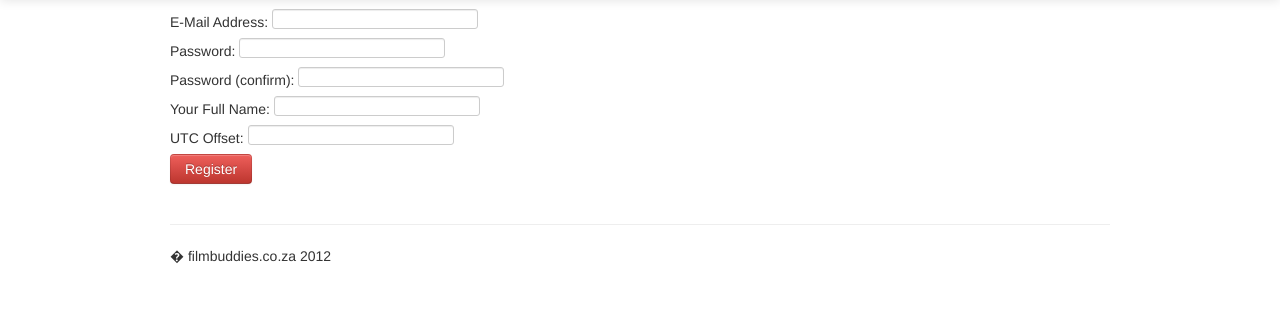
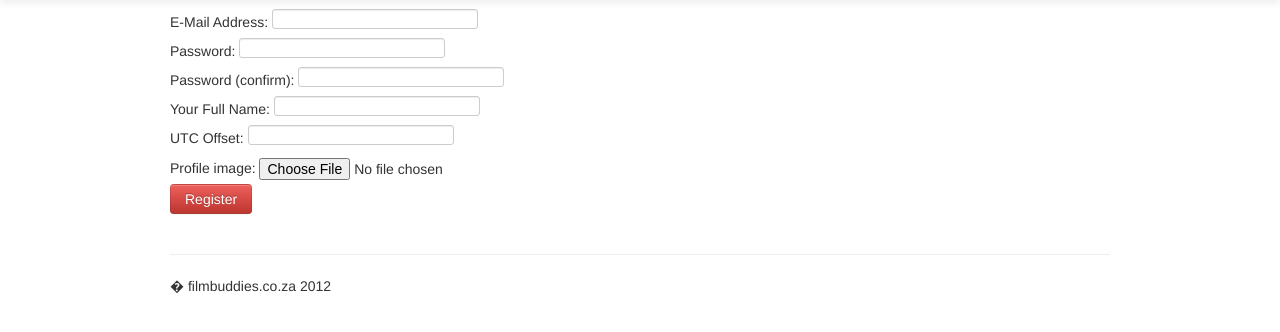
Before and after one commit to GrahamDo/filmbuddies, a PHP site: page /register.php in a window 1280 px wide. Shown: the part 41-373 px from the top of the page. Run offline with PHP 8.4, Linux system fonts and the light colour scheme.

Commit message:
Added file upload control (Working on #21)

```diff
--- a/www/register.php
+++ b/www/register.php
@@ -7,21 +7,47 @@ $fullName = "";
 $utcOffset = "";
 $error = "";
 
-if(isset($_POST['emailAddress'])) {
+if(isset($_POST['emailAddress']))
+{
+    $success = true;
+
+		//First thing's first - validate the profile image
+		$allowedExts = array("jpg", "jpeg", "gif", "png");
+		$extension = end(explode(".", $_FILES["file"]["name"]));
+		if ((($_FILES["profileImage"]["type"] == "image/gif")
+		|| ($_FILES["profileImage"]["type"] == "image/jpeg")
+		|| ($_FILES["profileImage"]["type"] == "image/png")
+		|| ($_FILES["profileImage"]["type"] == "image/pjpeg"))
+		&& ($_FILES["profileImage"]["size"] < 20000)
+		&& in_array($extension, $allowedExts))
+		{
+			if ($_FILES["profileImage"]["error"] > 0)
+			{
+				$error .= "<p style=\"color:red;\">Error: " . $_FILES["profileImage"]["error"] . "/p>";
+				$success = false;
+			}
+		}
+		else
+		{
+			echo "Invalid file";
+			$success = false;
+		}
+
+		if ($success)
+		{
 			$emailAddress = $_POST['emailAddress'];
 			$password = $_POST['password'];
 			$password_confirm = $_POST['password-confirm'];
 			$fullName = $_POST['fullName'];
 			$utcOffset = $_POST['utcOffset'];
 
-    $success = true;
 			$userTools = new UserTools();
 
-    if($userTools->checkEmailAddressExists($emailAddress))
 			if($userTools->checkEmailAddressExists($emailAddress))
 			{
 					$error .= "<p style=\"color:red;\">That e-mail address is already taken.</p> \n\r";
 					$success = false;
+			}
 		}
 
     if($success)
@@ -103,6 +129,7 @@ if(isset($_POST['emailAddress'])) {
 				<p/>
 				Your Full Name: <input type="text" value="<?php echo $fullName; ?>" name="fullName" /><br/>
 				UTC Offset: <input type="text" value="<?php echo $utcOffset; ?>" name="utcOffset" /><br/>
+				Profile image: <input type="file" name="profileImage" id="profileImage" /><br/>
 				<a class="btn btn-danger" onclick="SubmitForm();">Register</a>
 				</form>
 			</div>
```
Lines whose indentation alone changed are shown as unchanged.
